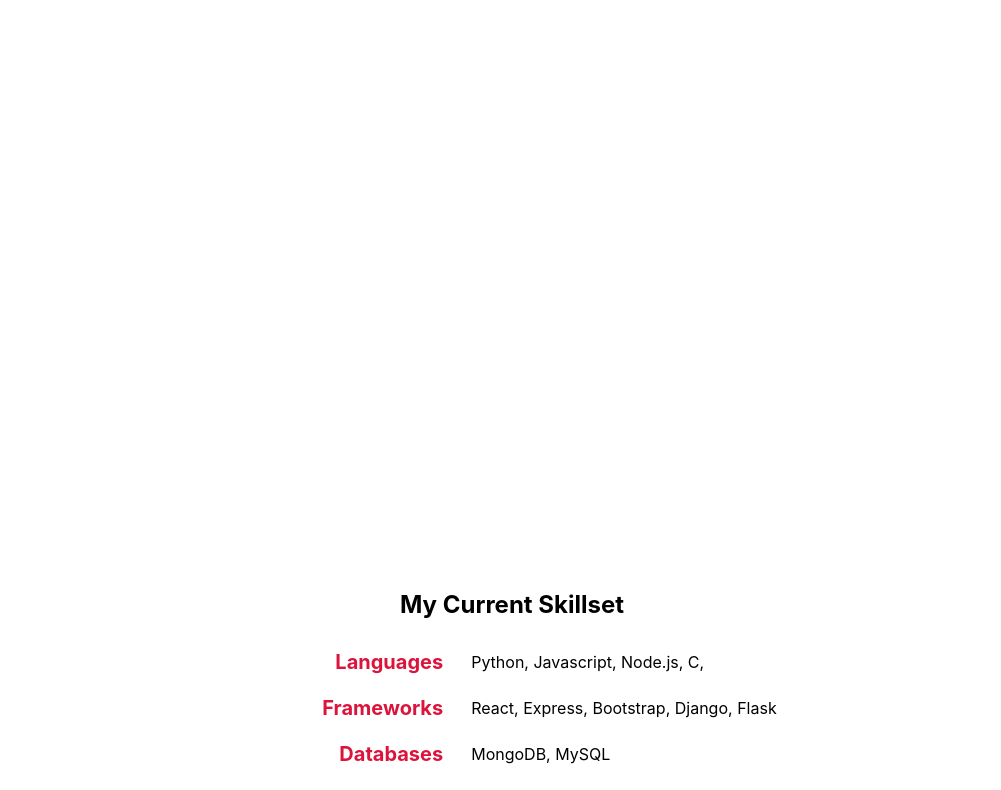
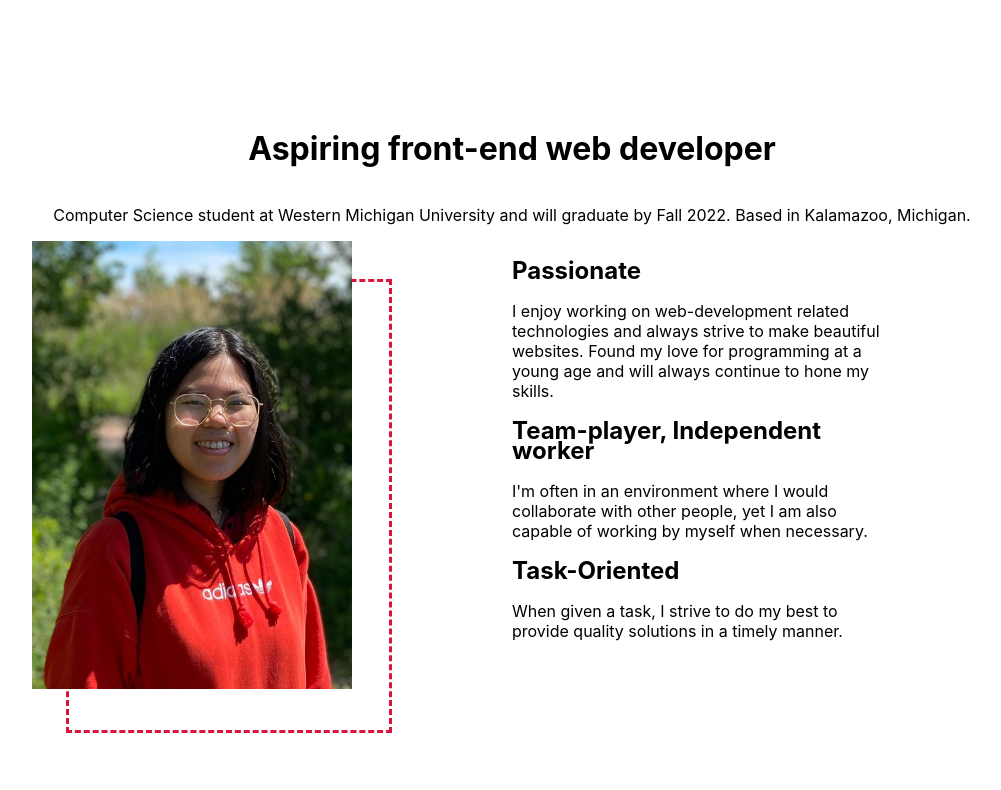
Before and after one commit to TheyFoundMing/portfolio, a React (Create React App) app: page / in a window 1280 px wide. Shown: the part 1280-2070 px from the top of the page, without its empty margins (128-1129 px from the left). Built offline with nearby package versions, Linux system fonts and the light colour scheme.

Commit message:
style about me, remove skills page

```diff
--- a/src/App.js
+++ b/src/App.js
@@ -1,18 +1,48 @@
 import logo from "./logo.svg";
+import portfolioImg from "./img/portfolio.jpeg";
 import "./App.css";
 
 function App() {
   return (
     <div className="App">
       <div id="intro" className="mini-view">
-        Hi, I'm Mika
+        Hi, I'm Mika !
       </div>
-      <div id="about" className="mini-view">
-        Aspiring front-end web developer. Computer Science student at Western
-        Michigan University and will graduate by Fall 2022. Based in Kalamazoo,
-        Michigan.
+      <div id="about" className="mini-view vertical ">
+        <h1>Aspiring front-end web developer</h1>
+        <p>
+          Computer Science student at Western Michigan University and will
+          graduate by Fall 2022. Based in Kalamazoo, Michigan.
+        </p>
+
+        <div className="about-content">
+          <div className="profile">
+            <div className="profile-img">
+              <img src={portfolioImg} alt="" />
+            </div>
+          </div>
+          <div className="profile-description">
+            <h2>Passionate</h2>
+            <p>
+              I enjoy working on web-development related technologies and always
+              strive to make beautiful websites. Found my love for programming
+              at a young age and will always continue to hone my skills.
+            </p>
+            <h2>Team-player, Independent worker</h2>
+            <p>
+              I'm often in an environment where I would collaborate with other
+              people, yet I am also capable of working by myself when necessary.
+            </p>
+            <h2>Task-Oriented</h2>
+            <p>
+              When given a task, I strive to do my best to provide quality
+              solutions in a timely manner.
+            </p>
+          </div>
+        </div>
       </div>
-      <div id="skills" className="mini-view">
+
+      {/* <div id="skills" className="mini-view">
         <div className="skill-table">
           <h2>My Current Skillset</h2>
           <table>
@@ -38,7 +68,7 @@
             </tr>
           </table>
         </div>
-      </div>
+      </div> */}
       <div id="experience" className="mini-view vertical">
         <div>
           <h2>Software Engineering Intern @ Populix</h2>
--- a/src/index.css
+++ b/src/index.css
@@ -14,10 +14,11 @@
 
 .mini-view {
   min-height: 100vh;
-  width: 100vw;
+  /* width: 100vw; */
   display: flex;
   justify-content: center;
   align-items: center;
+  padding: 2em 0em;
 }
 
 #intro {
@@ -60,10 +61,52 @@
 }
 
 footer {
-  margin-top: 8em;
+  margin-top: 5em;
   height: 30vh;
   display: flex;
   justify-content: center;
   align-items: center;
   background-color: crimson;
 }
+
+footer a {
+  color: white;
+  font-weight: bold;
+  text-decoration: none;
+  font-size: 2em;
+}
+
+.about-content {
+  display: flex;
+}
+
+.profile {
+  width: 50%;
+}
+
+.profile-description {
+  width: 30%;
+  text-align: left;
+  line-height: 1.25em;
+}
+
+.profile-img {
+  position: relative;
+  display: inline;
+}
+
+.profile-img img {
+  max-width: 20em;
+  height: auto;
+}
+
+.profile-img::before {
+  content: "";
+  z-index: -5;
+  position: absolute;
+  right: -40px;
+  bottom: -40px;
+  width: 20em;
+  height: 28em;
+  border: 3px dashed crimson;
+}
```
Also changed, not shown: src/img/portfolio.jpeg (added).
